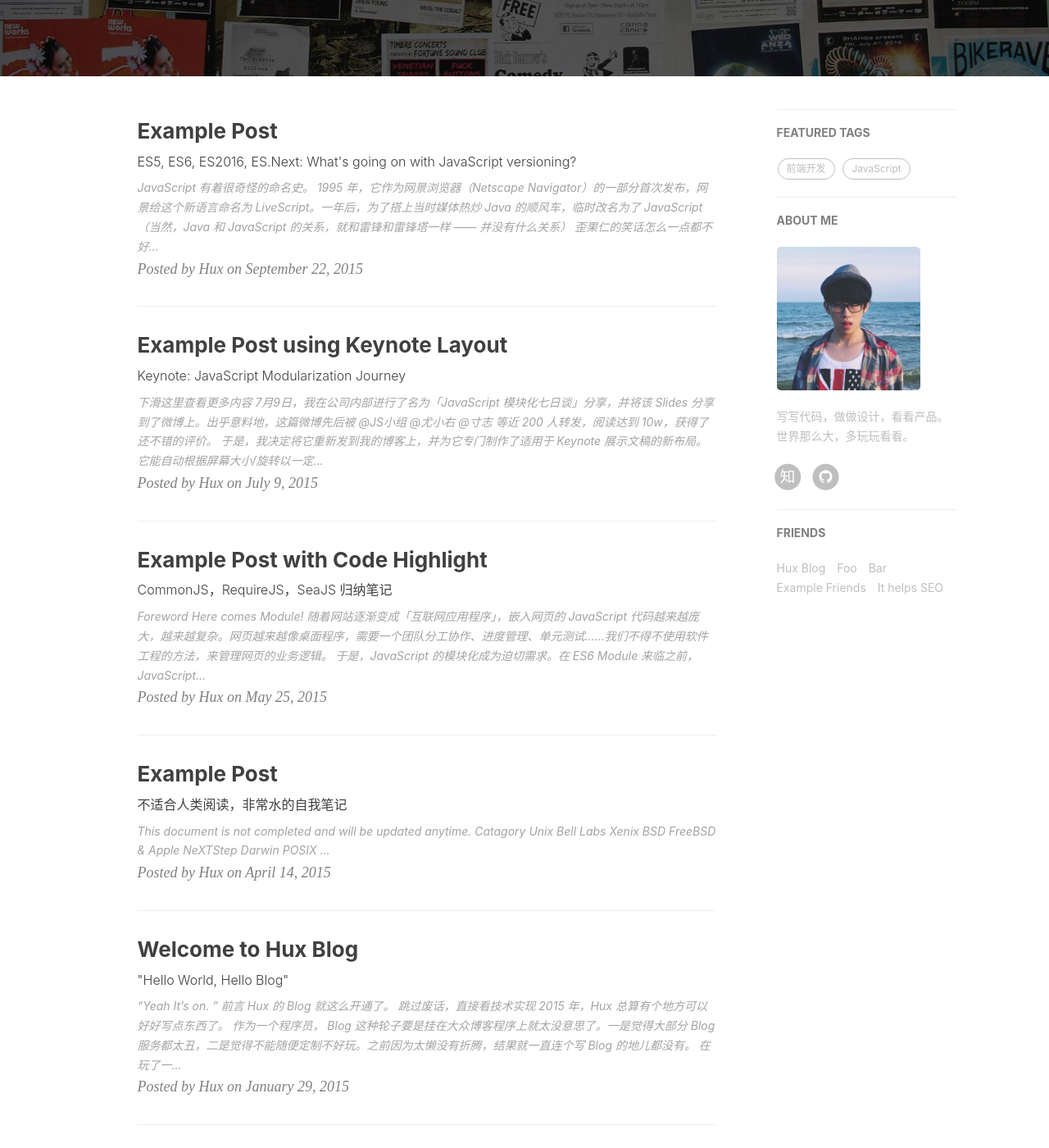
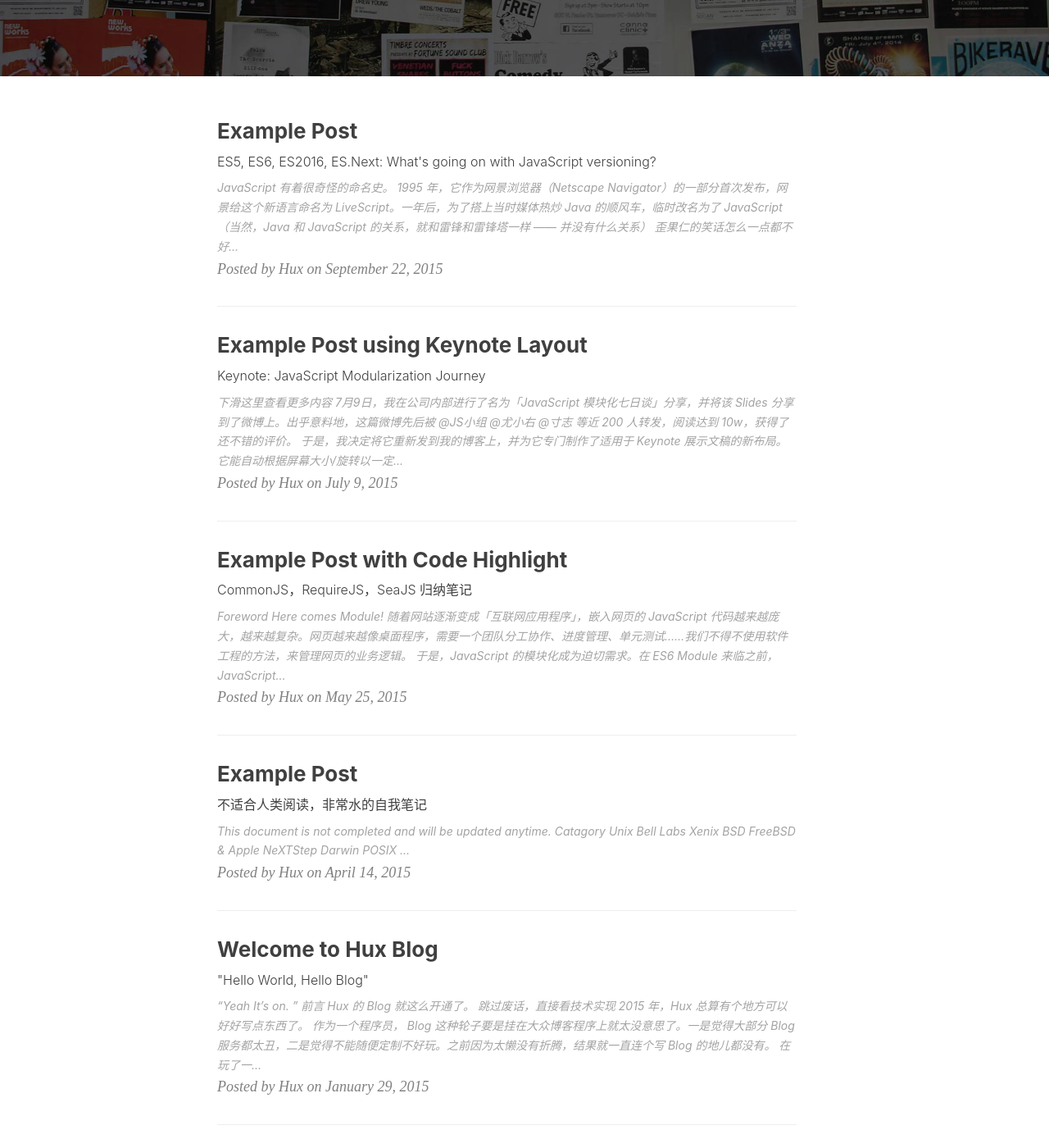
Before and after one commit to LinnChan/LitChan.github.io, a Jekyll site: the page built from index.html, in a window 1280 px wide and 1400 px high, scrolled down 325 px. Shown: the whole window at 82% size. Built offline with Jekyll 4.4.1, drawn with Linux system fonts in a browser that asks for light colours; nearby versions of some CDN libraries; the list of posts is cut into pages by our own code; comment, search, counter and statistics services are not loaded; part of the change alters nothing that is shown.

Commit message:
Modify Config.yml

```diff
--- a/_config.yml
+++ b/_config.yml
@@ -13,7 +13,7 @@ baseurl: ""         # for example, '/blog' if your blog hosted on 'host/blog'
 # SNS settings
 RSS: false
 #weibo_username:     huxpro
-zhihu_username:     LitChan
+#zhihu_username:     LitChan
 github_username:    LitChan
 #twitter_username:  huxpro
 #facebook_username:  huxpro
@@ -67,8 +67,8 @@ ga_domain: huangxuan.me
 
 
 # Sidebar settings
-sidebar: true                           # whether or not using Sidebar.
-sidebar-about-description: "写写代码，做做设计，看看产品。世界那么大，多玩玩看看。"
+sidebar: false                           # whether or not using Sidebar.
+sidebar-about-description: ""           #"写写代码，做做设计，看看产品。世界那么大，多玩玩看看。"
 sidebar-avatar: /img/avatar-hux.jpg      # use absolute URL, seeing it's used in both `/` and `/about/`
 
 
@@ -80,21 +80,21 @@ featured-condition-size: 1              # A tag will be featured if the size of
 
 
 # Friends
-friends: [
-    {
-        title: "Hux Blog",
-        href: "http://huangxuan.me"
-    },{
-        title: "Foo",
-        href: "#"
-    },{
-        title: "Bar",
-        href: "#"
-    },{
-        title: "Example Friends",
-        href: "#"
-    },{
-        title: "It helps SEO",
-        href: "#"
-    }
-]
+#friends: [
+#    {
+#        title: "Hux Blog",
+#        href: "http://huangxuan.me"
+#    },{
+#        title: "Foo",
+#        href: "#"
+#    },{
+#        title: "Bar",
+#        href: "#"
+#    },{
+#        title: "Example Friends",
+#        href: "#"
+#    },{
+#        title: "It helps SEO",
+#        href: "#"
+#    }
+#]
--- a/package.json
+++ b/package.json
@@ -2,7 +2,7 @@
     "name": "hux-blog",
     "title": "Hux Blog",
     "version": "1.0.0",
-    "homepage": "http://huxpro.github.io",
+    "homepage": "https://litchan.github.io/",
     "author": "Hux",
     "devDependencies": {
         "grunt": "~0.4.5",
@@ -13,7 +13,7 @@
     },
     "repository": {
         "type": "git",
-        "url": "https://github.com/Huxpro/huxpro.github.io"
+        "url": "https://github.com/LitChan/LitChan.github.io"
     },
     "scripts": {
         "preview": "cd _site; python -m SimpleHTTPServer 8020",
```
Also changed, not shown: README.md (deleted).
